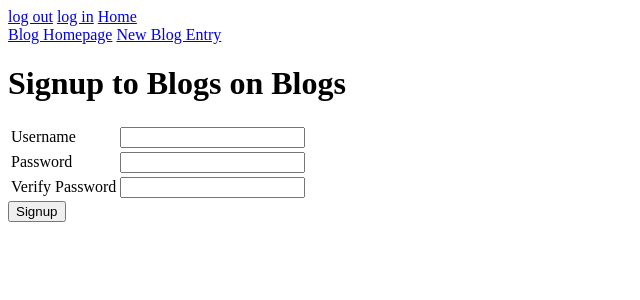
After one commit to jwoolbright23/johndw, a Flask app: page /signup in a window 1280 px wide. The commit adds this page. Shown: the top 300 px of the page, without its empty margins (0-640 px from the left). Run offline with Flask 2, Linux system fonts and the light colour scheme.

Commit message:
okay first upload

```diff
--- a/main.py
+++ b/main.py
@@ -1,4 +1,4 @@
-from flask import Flask, request, redirect, render_template
+from flask import Flask, request, redirect, render_template, session, flash
 from flask_sqlalchemy import SQLAlchemy
 import jinja2
 import os
@@ -10,9 +10,10 @@ jinja_env = jinja2.Environment(loader = jinja2.FileSystemLoader(template_dir), a
 
 app = Flask(__name__)
 app.config['DEBUG'] = True
-app.config['SQLALCHEMY_DATABASE_URI'] = 'mysql+pymysql://build-a-blog:jdw23rkw@localhost:8889/build-a-blog'
+app.config['SQLALCHEMY_DATABASE_URI'] = 'mysql+pymysql://blogz:rkw23jdw@localhost:8889/blogz'
 app.config['SQLALCHEMY_ECHO'] = True
 db = SQLAlchemy(app)
+app.secret_key = "pmotion2354"
 
 
 class Blog(db.Model):
@@ -20,15 +21,36 @@ class Blog(db.Model):
     id = db.Column(db.Integer, primary_key=True)
     name = db.Column(db.String(120))
     body = db.Column(db.String(360))
+    owner_id = db.Column(db.Integer, db.ForeignKey("user.id"))
 
-    def __init__(self, name, body):
+
+    def __init__(self, name, body, owner):
         self.name = name
         self.body = body
+        self.owner = owner
+
+class User(db.Model):
+    id = db.Column(db.Integer, primary_key=True)
+    username = db.Column(db.String(50))
+    password = db.Column(db.String(20))
+    blogs = db.relationship("Blog", backref="owner")
+
+    def __init__(self, username, password):
+        self.username = username
+        self.password = password
+
+@app.before_request
+def require_login():
+    allowed_routes = ["login", "new_blog", "signup", "index"]
+    if request.endpoint not in allowed_routes and "username" not in session:
+        return redirect("/login")
+
 
 @app.route("/")
 def index():
-    template_blog = jinja_env.get_template("new_blog.html")
-    return template_blog.render()
+    template_blog = jinja_env.get_template("index.html")
+    users = User.query.all()
+    return template_blog.render(users=users, header="Blog Users")
 
 @app.route("/new_entry", methods = ["POST", "GET"])
 def new_entry():
@@ -47,22 +69,29 @@ def new_entry():
 
 @app.route("/new_blog")
 def new_blog():
+    template_index = jinja_env.get_template("index.html")
+    template_entry = jinja_env.get_template("new_entry.html")
     template_blog = jinja_env.get_template("new_blog.html")
-    template_post = jinja_env.get_template("new_post.html")
-    template_entry = jinja_env.get_template("new_entry.html")
-    new_blog_id = request.args.get("id")
+    template_user = jinja_env.get_template("user_posts.html")
+    posts = Blog.query.all()
+    blog_id = request.args.get("id")
+    user_id = request.args.get("user")
 
-    if new_blog_id == None:
-        posts = Blog.query.all()
-        return template_blog.render(posts=posts, name="Blogs on Blogs")
-    else:
-        post = Blog.query.get(new_blog_id)
-        return template_entry.render(post=post, name="Blog Entry")
+    if user_id:
+        posts = Blog.query.filter_by(owner_id=user_id)
+        return template_user.render(posts=posts, header="User Posts")
+    if blog_id:
+        post = Blog.query.get(blog_id)
+        return template_entry.render(post=post)
+
+    return template_blog.render(posts=posts, header = "Every Blog Post Hopefully")
 
 @app.route("/new_post", methods=["POST", "GET"])
 def new_post():
     template_blog = jinja_env.get_template("new_blog.html")
     template_post = jinja_env.get_template("new_post.html")
+    owner = User.query.filter_by(username=session["username"]).first()
+
     if request.method == "POST":
         blog_name = request.form["blog name"]
         blog_entry = request.form["blog entry"]
@@ -75,7 +104,7 @@ def new_post():
             entry_error = "Please enter a blog entry"
 
         if not entry_error and not name_error:
-            new_entry = Blog(blog_name, blog_entry)
+            new_entry = Blog(blog_name, blog_entry, owner)
             db.session.add(new_entry)
             db.session.commit()
             return redirect("/new_blog?id={}".format(new_entry.id))
@@ -85,6 +114,46 @@ def new_post():
 
     return template_post.render(name="New Entry")
 
+@app.route("/login", methods =["POST","GET"])
+def login():
+    template_login = jinja_env.get_template("login.html")
+    if request.method == "POST":
+        username = request.form["username"]
+        password = request.form["password"]
+        user = User.query.filter_by(username=username).first()
+        if user and user.password == password:
+            session["username"] = username
+            flash("Logged in")
+            return redirect("/new_entry")
+        else:
+            flash("User password incorrect, or user does not exist", "error")
+    return template_login.render(header="Login")
+
+@app.route("/signup", methods=["POST","GET"])
+def signup():
+    template_signup = jinja_env.get_template("signup.html")
+    if request.method == "POST":
+        username = request.form["username"]
+        password = request.form["password"]
+        verify = request.form["verify"]
+
+        existing_user = User.query.filter_by(username = username).first()
+        if not existing_user:
+            new_user = User(username,password)
+            db.session.add(new_user)
+            db.session.commit()
+            session["username"] = username
+            return redirect("/")
+        else:
+            return "<h1>Duplicate user</h1>"
+    return template_signup.render()
+
+@app.route("/logout")
+def logout():
+    del session["username"]
+    return redirect("/new_blog")
+
+
 
 if __name__ == "__main__":
     app.run()
--- a/templates/base.html
+++ b/templates/base.html
@@ -4,6 +4,12 @@
     <title>{{name}}</title>
 </head>
    <body>
+       <div>
+           <a href = "/logout">log out</a>
+           <a href = "/login">log in</a>
+           <a href = "/">Home</a>
+
+       </div>
         <nav>
             <a href = "/new_blog">Blog Homepage</a>
             <a href = "/new_post">New Blog Entry</a>
--- a/templates/new_blog.html
+++ b/templates/new_blog.html
@@ -11,6 +11,7 @@
 
     <a href="/new_entry?id={{post.id}}"><h2>{{post.name}}</h2></a>
     <p>{{post.body}}</p>
+    <p>Written by <a href = "/new_blog?user={{post.owner_id}}">{{post.owner.username}}</a></p>
 
     {% endfor %}
 
--- a/templates/new_entry.html
+++ b/templates/new_entry.html
@@ -4,5 +4,6 @@
 
     <h1>{{post.name}}</h1>
     <p>{{post.body}}<p>
+    <p>Written by <a href = "/new_blog?user={{post.owner_id}}">{{post.owner.username}}</a></p>
 
 {% endblock %}
--- /dev/null
+++ b/templates/signup.html
@@ -0,0 +1,28 @@
+{% extends "base.html" %}
+
+{% block content %}
+<h1>Signup to Blogs on Blogs</h1>
+<form action = "/signup" method = "POST">
+    <table>
+        <tr>
+            <td><label for ="username">Username</label></td>
+            <td>
+                <input name = "username" type = "username" value = "{{username}}">
+            </td>
+        </tr>
+        <tr>
+            <td><label for = "password">Password</label></td>
+            <td>
+                <input name = "password" type = "password">
+            </td>
+        </tr>
+        <tr>
+            <td><label for = "verify">Verify Password</label></td>
+            <td>
+                <input name = "verify" type = "password">
+            </td>
+        </tr>
+    </table>
+    <input type = "submit" value = "Signup">
+</form>
+{% endblock %}
```
Also changed, not shown: templates/index.html (added, +11 -0 lines), templates/login.html (added, +23 -0 lines), templates/user_posts.html (added, +12 -0 lines).
